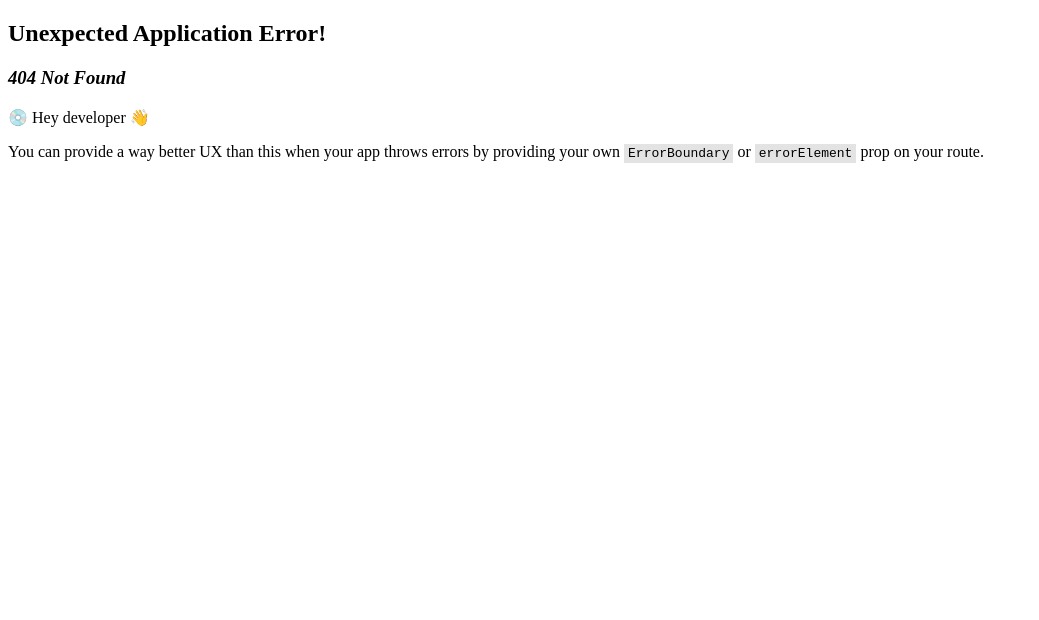
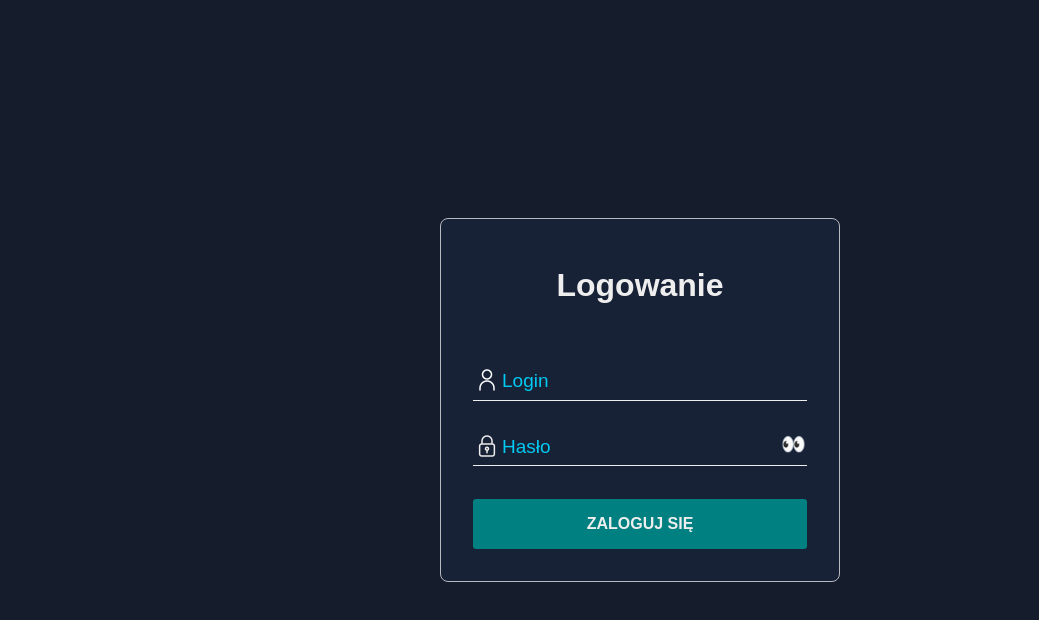
Before and after one commit to PanDamax01/admin-panel-express-baza-sql, a React (Vite) app in the folder front-end/: page /login in a window 1280 px wide. Before the commit this address had no page. Shown: the top 620 px of the page, without its empty margins (0-1039 px from the left). Built offline with nearby package versions, Linux system fonts and the light colour scheme.

Commit message:
added Login Page

```diff
--- /dev/null
+++ b/front-end/src/components/Layout/Layout.jsx
@@ -0,0 +1,3 @@
+export function Layout() {
+    return <></>
+}
--- /dev/null
+++ b/front-end/src/components/LoginForm/LoginForm.jsx
@@ -0,0 +1,64 @@
+import styles from './LoginForm.module.scss'
+import loginIcon from '../../assets/icon-login.png'
+import PasswordIcon from '../../assets/icon-password.png'
+
+import { useState } from 'react'
+
+export function LoginForm() {
+    const [showPassword, setShowPassword] = useState(false)
+
+    function handleShownPassword(e) {
+        e.preventDefault()
+        setShowPassword(!showPassword);
+    }
+
+	return (
+		<div className={styles.container}>
+
+			<div className={styles.content}>
+				<h1 className={styles.title}>Logowanie</h1>
+
+				<form>
+
+					<div className={styles.box}>
+						<input
+							className={styles.input}
+							type='text'
+							name='login'
+							id='login'
+                            autoComplete='login'
+                            required
+						/>
+						<label className={styles.label} htmlFor='login'>
+							Login
+						</label>
+						<img className={styles.img} src={loginIcon} alt='Icon login' />
+					</div>
+
+					<div className={styles.box}>
+						<input
+							className={styles.input}
+							type={showPassword ? 'text' : 'password'}
+							name='password'
+							id='password'
+                            autoComplete='off'
+                            required
+						/>
+						<label className={styles.label} htmlFor='password'>
+							Hasło
+						</label>
+						<img
+							className={styles.img}
+							src={PasswordIcon}
+							alt='Icon password'
+						/>
+                        <button onClick={handleShownPassword} className={styles.eyes}>👀</button>
+					</div>
+
+					<button className={styles.button}>Zaloguj się</button>
+				</form>
+			</div>
+
+		</div>
+	)
+}
--- /dev/null
+++ b/front-end/src/components/LoginForm/LoginForm.module.scss
@@ -0,0 +1,76 @@
+.container {
+	display: flex;
+	justify-content: center;
+	align-items: center;
+	padding: 1em;
+	width: 100%;
+	height: 100vh;
+}
+
+.content {
+	padding: 1em 2em 2em;
+	width: 100%;
+	max-width: 400px;
+	background-color: var(--bgSoft);
+	border: 1px solid var(--textSoft);
+	border-radius: 8px;
+}
+
+.title {
+	margin: 1em 0 2em;
+	text-align: center;
+}
+
+.box {
+	position: relative;
+}
+
+.input {
+	color: var(--text);
+	padding: 0.2em 1.7em 0.4em 1.7em;
+	font-size: 1.8rem;
+	margin-bottom: 1.8em;
+	width: 100%;
+	border: none;
+	border-bottom: 1px solid var(--text);
+	background: transparent;
+	outline: none;
+
+	&:focus ~ label,
+	&:valid ~ label {
+		top: -20px;
+		font-size: 1.6rem;
+	}
+}
+
+.label {
+	position: absolute;
+	top: 2px;
+	left: 29px;
+	color: var(--activeLabel);
+    font-size: 1.9rem;
+	pointer-events: none;
+	transition: top 0.4s, color 0.4s, font-size 0.4s;
+}
+
+.img {
+	position: absolute;
+	top: 0;
+	left: 2px;
+}
+
+.eyes {
+	position: absolute;
+	font-size: 2rem;
+	top: -6px;
+	right: -3px;
+	padding: 0.2em;
+	background-color: transparent;
+	user-select: none;
+}
+
+.button {
+	padding: 1em;
+	width: 100%;
+	border-radius: 0.2em;
+}
--- /dev/null
+++ b/front-end/src/styles/globals.scss
@@ -0,0 +1,35 @@
+* {
+	padding: 0;
+	margin: 0;
+	box-sizing: border-box;
+}
+
+html {
+	font-size: 62.5%;
+}
+
+body {
+	color: var(--text);
+	background-color: var(--bg);
+	font-size: 1.6rem;
+	font-family: sans-serif;
+}
+
+li {
+	list-style: none;
+}
+
+a {
+	color: inherit;
+	text-decoration: none;
+}
+
+button {
+	color: var(--text);
+	background-color: teal;
+	border: none;
+	font-weight: 700;
+	font-size: 1.6rem;
+	text-transform: uppercase;
+	cursor: pointer;
+}
--- /dev/null
+++ b/front-end/src/styles/theme.scss
@@ -0,0 +1,25 @@
+:root {
+	--bg: #151c2c;
+	--bgSoft: #182237;
+	--text: #eee;
+	--textSoft: #b7bac1;
+	--active: #2e374a;
+
+	--activeLabel: #01c9f1;
+
+	// [data-theme='dark'] {
+	// 	--bg: #151c2c;
+	// 	--bgSoft: #182237;
+	// 	--text: #eee;
+	// 	--textSoft: #b7bac1;
+	// 	--special: #2e374a;
+	// }
+
+	// [data-theme='light'] {
+	// 	--bg: #EBECEC;
+	// 	--bgSoft: #c6cbd3;
+	// 	--text: #151923;
+	// 	--textSoft: #1f2b43;
+	// 	--special: #838c9f;
+	// }
+}
--- /dev/null
+++ b/front-end/src/views/LoginPage/LoginPage.jsx
@@ -0,0 +1,5 @@
+import { LoginForm } from "../../components/LoginForm/LoginForm";
+
+export function LoginPage() {
+	return <LoginForm />
+}
```
Also changed, not shown: front-end/src/main.jsx (+8 -0 lines), front-end/src/assets/icon-login.png (added), front-end/src/assets/icon-password.png (added).
